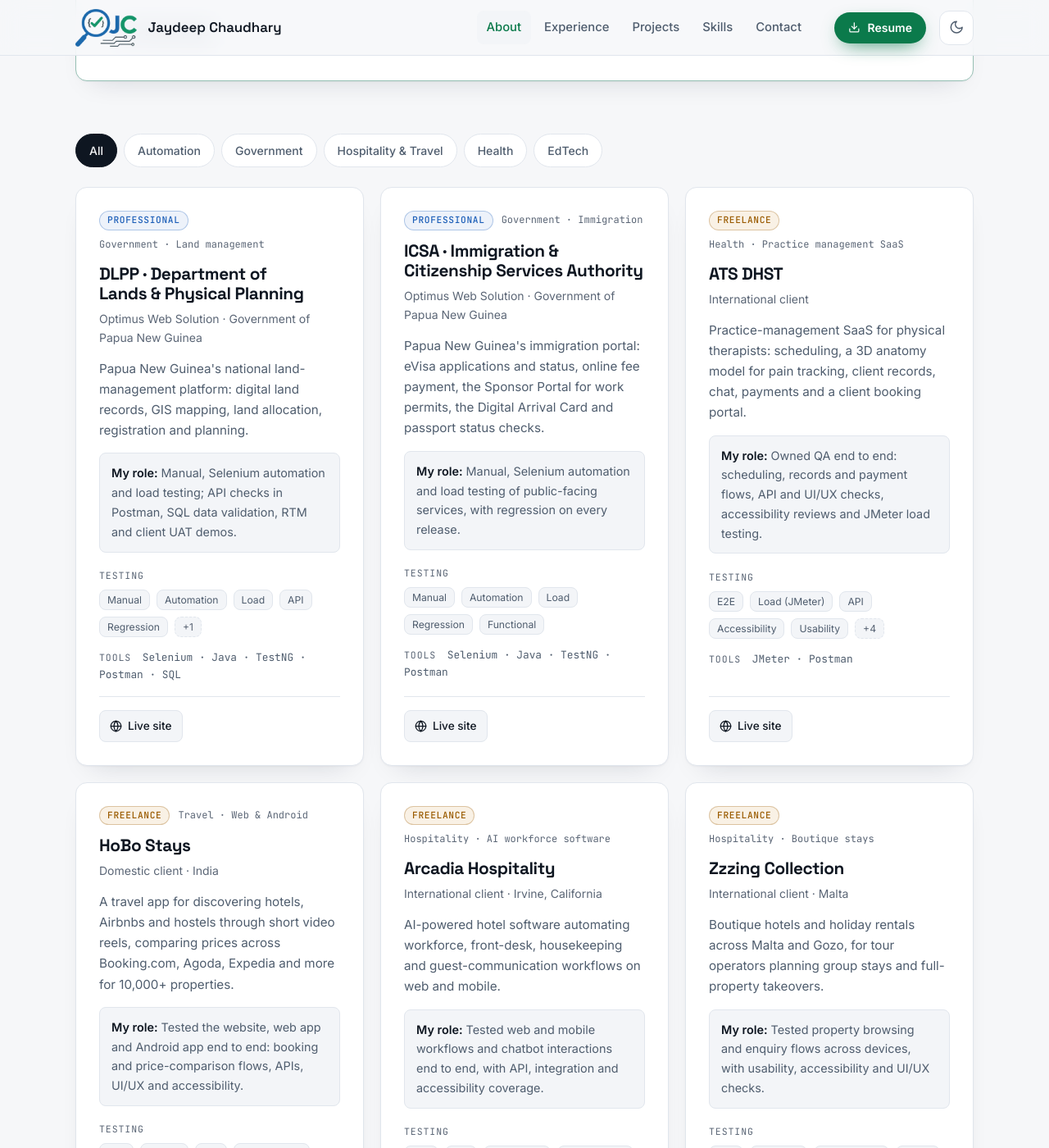
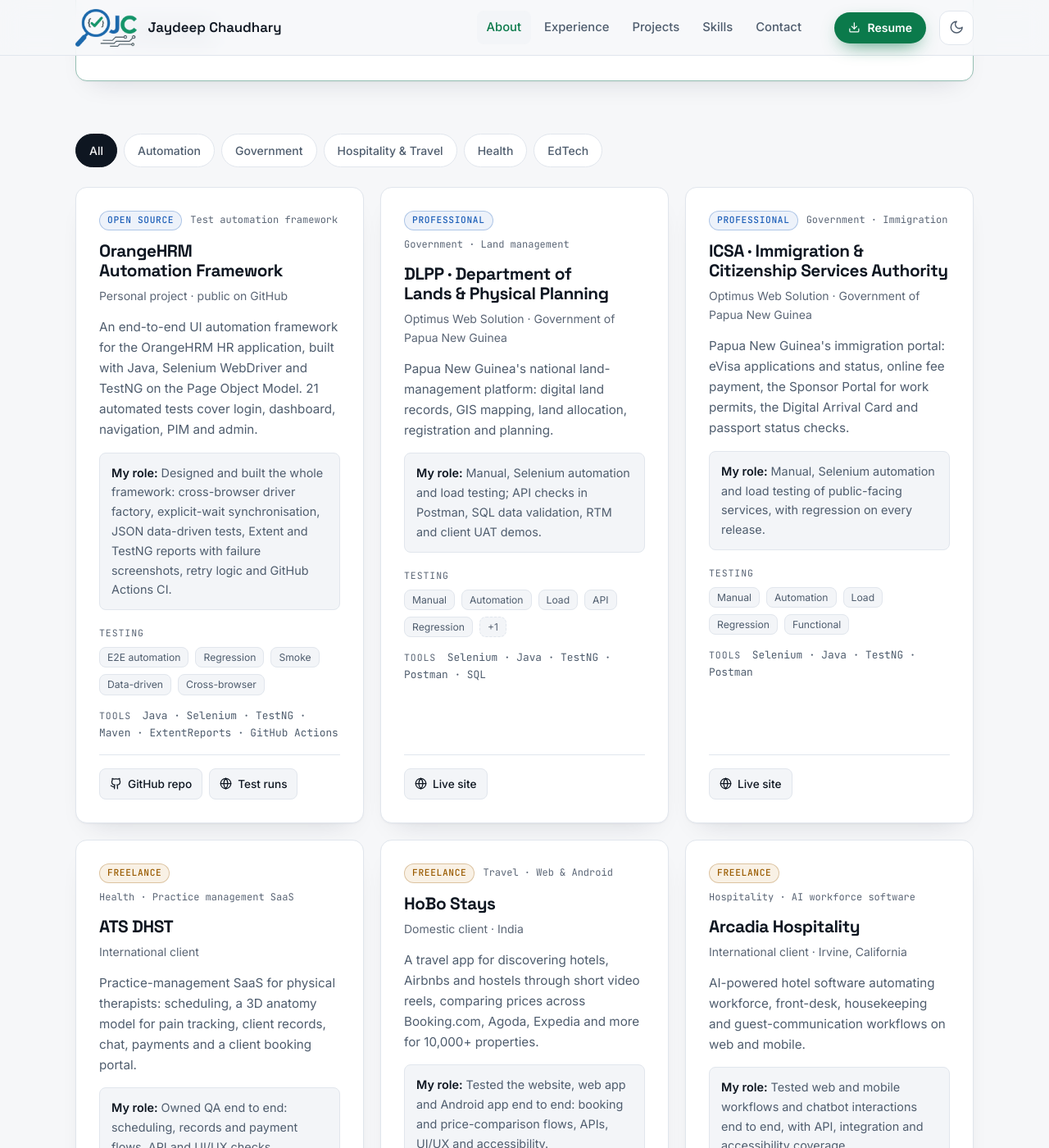
Before and after one commit to JaydeepChaudharyQA/portfolio, a Jekyll site: the page built from index.html, in a window 1280 px wide and 1400 px high, scrolled down 5520 px. Shown: the whole window at 82% size. Built offline with Jekyll 4.4.1, drawn with Linux system fonts in a browser that asks for light colours.

Commit message:
Add OrangeHRM automation framework project; add Git and GitHub Actions skills

```diff
--- a/_data/projects.yml
+++ b/_data/projects.yml
@@ -44,6 +44,25 @@
     tools: [Playwright, TypeScript, Node.js, Maestro, Appium]
     links:
       - { label: Product page, url: "https://www.kalelogistics.com/products/cargo-ground-handling-system", kind: info }
+
+  - title: OrangeHRM Automation Framework
+    type: Open source
+    org: Personal project · public on GitHub
+    category: Test automation framework
+    tags: [automation]
+    summary: >-
+      An end-to-end UI automation framework for the OrangeHRM HR application,
+      built with Java, Selenium WebDriver and TestNG on the Page Object Model.
+      21 automated tests cover login, dashboard, navigation, PIM and admin.
+    contribution: >-
+      Designed and built the whole framework: cross-browser driver factory,
+      explicit-wait synchronisation, JSON data-driven tests, Extent and TestNG
+      reports with failure screenshots, retry logic and GitHub Actions CI.
+    testing: [E2E automation, Regression, Smoke, Data-driven, Cross-browser]
+    tools: [Java, Selenium, TestNG, Maven, ExtentReports, GitHub Actions]
+    links:
+      - { label: GitHub repo, url: "https://github.com/JaydeepChaudharyQA/orangehrm-automation-framework", kind: repo }
+      - { label: Test runs,   url: "https://github.com/JaydeepChaudharyQA/orangehrm-automation-framework/actions", kind: live }
 
   - title: DLPP · Department of Lands & Physical Planning
     type: Professional
--- a/_data/skills.yml
+++ b/_data/skills.yml
@@ -29,7 +29,7 @@
   - title: Languages & Tools
     icon: code
     core: [TypeScript, Java]
-    items: [Node.js, Maven, VS Code, Eclipse, Jira, ClickUp, Windows, Linux]
+    items: [Node.js, Maven, Git, GitHub Actions, VS Code, Eclipse, Jira, ClickUp, Windows, Linux]
 
 testing_types: [End-to-end, Functional, Regression, Smoke, Sanity, Integration, System, Mobile, API, Load & Performance, Usability, Accessibility, UI/UX, Ad-hoc, UAT]
 
```
